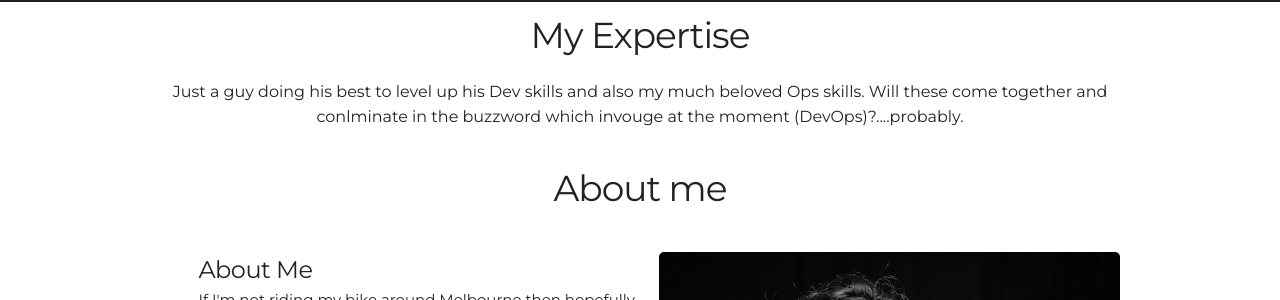
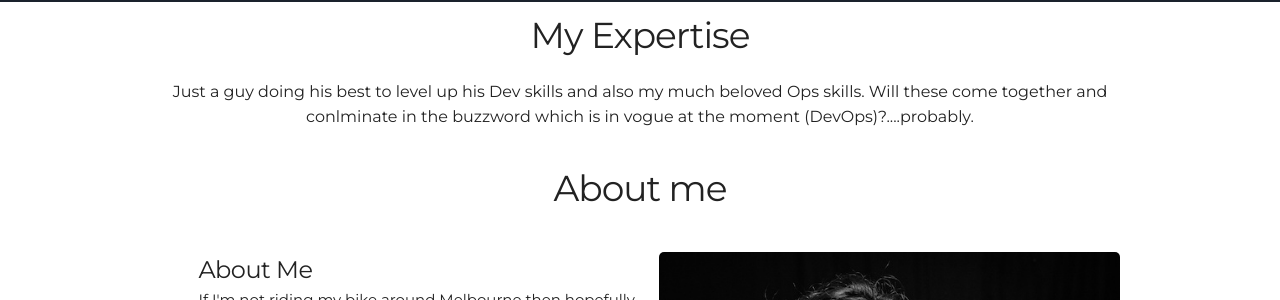
Before and after one commit to akompos/stackapack.github.io, a Jekyll site: the page built from index.html, in a window 1280 px wide. Shown: the part 905-1205 px from the top of the page. Built offline with Jekyll 4.4.1, drawn with Linux system fonts in a browser that asks for light colours.

Commit message:
"fixed type in user_description"

```diff
--- a/_config.yml
+++ b/_config.yml
@@ -6,7 +6,7 @@ description: muh landing page
 
 # User settings
 username: Alex Kompos
-user_description: Just a guy doing his best to level up his Dev skills and also my much beloved Ops skills. Will these come together and conlminate in the buzzword which invouge at the moment (DevOps)?....probably.
+user_description: Just a guy doing his best to level up his Dev skills and also my much beloved Ops skills. Will these come together and conlminate in the buzzword which is in vogue at the moment (DevOps)?....probably.
 user_title: (Dev) + (Ops)
 email: alexkompos@gmail.com
 twitter_username: a_kompos
```
